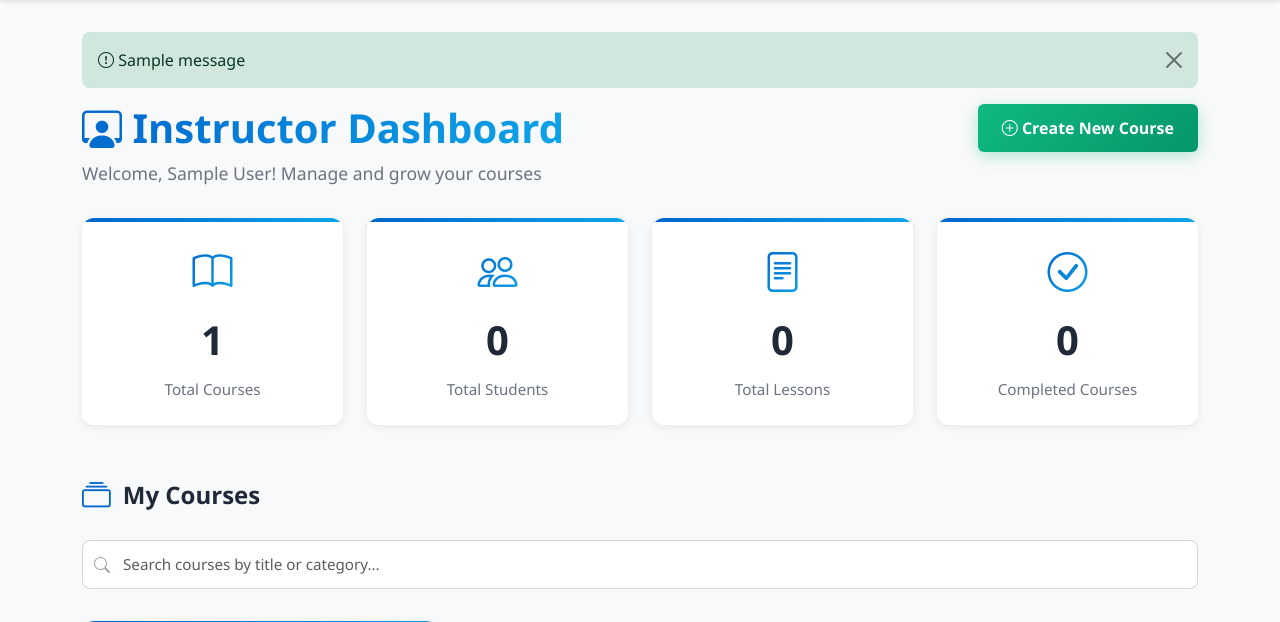
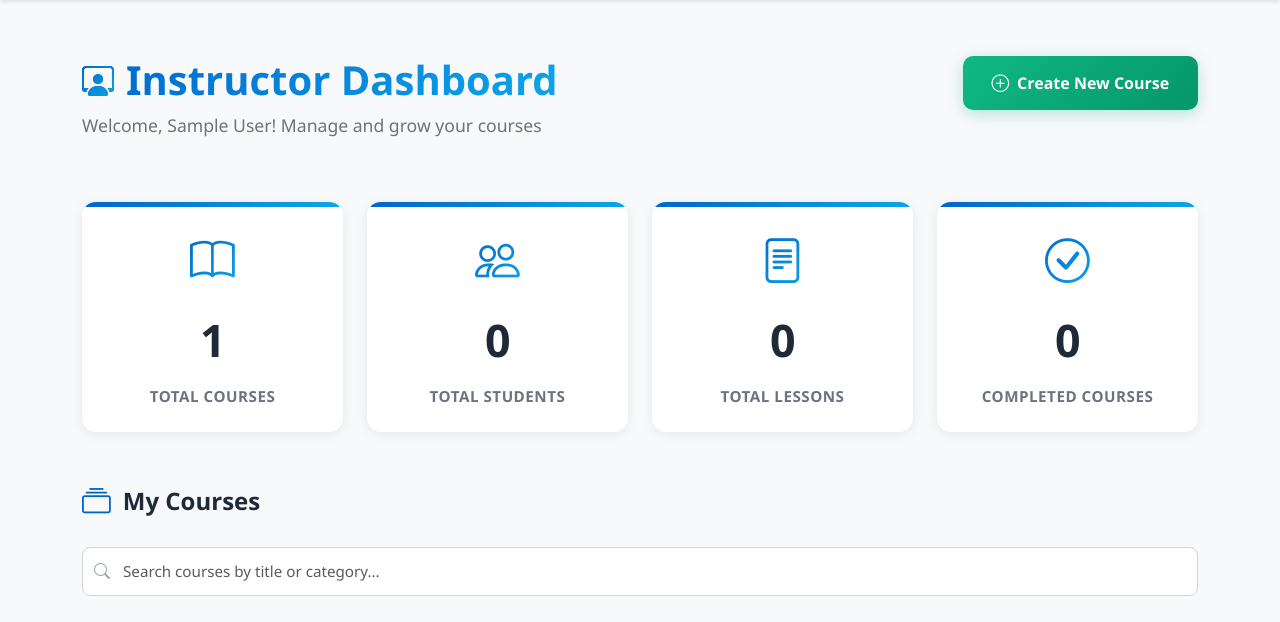
Before and after one commit to pritamrangari27/E-Learning-Platform, a Flask app: page /dashboard in a window 1280 px wide. Shown: the part 62-684 px from the top of the page. Run offline with Flask 3, Linux system fonts and the light colour scheme; the visitor is signed in with stand-in values (Sample User, id 1); tables that the repository leaves empty hold one stand-in row (values such as "Sample post"); one stand-in notice (Sample message) is shown.

Commit message:
Enhance instructor dashboard styling - improved empty state, stat cards, and animations

```diff
--- a/app/templates/base.html
+++ b/app/templates/base.html
@@ -967,18 +967,6 @@
             </div>
             {% endif %}
 
-            <!-- Flash Messages -->
-            {% with messages = get_flashed_messages(with_categories=true) %}
-                {% if messages %}
-                    {% for category, message in messages %}
-                        <div class="alert alert-{{ 'danger' if category == 'danger' else 'success' if category == 'success' else 'warning' if category == 'warning' else 'info' }} alert-dismissible fade show" role="alert">
-                            <i class="bi bi-exclamation-circle"></i> {{ message }}
-                            <button type="button" class="btn-close" data-bs-dismiss="alert"></button>
-                        </div>
-                    {% endfor %}
-                {% endif %}
-            {% endwith %}
-
             {% block content %}{% endblock %}
         </div>
     </div>
--- a/app/templates/instructor_dashboard.html
+++ b/app/templates/instructor_dashboard.html
@@ -6,8 +6,9 @@
 <style>
     /* Dashboard Styles */
     .instructor-header {
-        margin-bottom: 2rem;
+        margin-bottom: 2.5rem;
         animation: slideDown 0.5s ease-out;
+        padding: 1.5rem 0;
     }
 
     .instructor-header h1 {
@@ -18,6 +19,15 @@
         -webkit-text-fill-color: transparent;
         background-clip: text;
         margin-bottom: 0.5rem;
+        display: flex;
+        align-items: center;
+        gap: 0.75rem;
+    }
+
+    .instructor-header h1 i {
+        font-size: 2rem;
+        background: linear-gradient(135deg, #0066cc 0%, #0ea5e9 100%);
+        -webkit-background-clip: text;
     }
 
     .instructor-header .subtitle {
@@ -29,10 +39,15 @@
     .create-course-btn {
         background: linear-gradient(135deg, #10b981 0%, #059669 100%);
         border: none;
-        padding: 0.75rem 1.5rem;
+        padding: 0.85rem 1.8rem;
         font-weight: 600;
         transition: all 0.3s ease;
         box-shadow: 0 4px 15px rgba(16, 185, 129, 0.3);
+        border-radius: 10px;
+        font-size: 1rem;
+        display: inline-flex;
+        align-items: center;
+        gap: 0.5rem;
     }
 
     .create-course-btn:hover {
@@ -41,15 +56,19 @@
         color: white;
     }
 
+    .create-course-btn i {
+        font-size: 1.1rem;
+    }
+
     /* Stat Cards */
     .stat-card {
         background: white;
         border: none;
-        border-radius: 12px;
+        border-radius: 14px;
         overflow: hidden;
         position: relative;
         transition: all 0.3s ease;
-        box-shadow: 0 2px 8px rgba(0, 0, 0, 0.08);
+        box-shadow: 0 2px 12px rgba(0, 0, 0, 0.08);
         animation: cardFade 0.5s ease-out backwards;
     }
 
@@ -86,8 +105,9 @@
         top: 0;
         left: 0;
         right: 0;
-        height: 4px;
+        height: 5px;
         background: linear-gradient(90deg, #0066cc, #0ea5e9);
+        transition: height 0.3s ease;
     }
 
     .stat-card:nth-child(2)::before {
@@ -103,17 +123,26 @@
     }
 
     .stat-card:hover {
-        transform: translateY(-5px);
-        box-shadow: 0 12px 24px rgba(0, 0, 0, 0.1);
+        transform: translateY(-6px);
+        box-shadow: 0 16px 32px rgba(0, 0, 0, 0.12);
+    }
+
+    .stat-card:hover::before {
+        height: 6px;
     }
 
     .stat-icon {
-        font-size: 2.5rem;
+        font-size: 2.8rem;
         margin-bottom: 1rem;
         background: linear-gradient(135deg, #0066cc, #0ea5e9);
         -webkit-background-clip: text;
         -webkit-text-fill-color: transparent;
         background-clip: text;
+        transition: transform 0.3s ease;
+    }
+
+    .stat-card:hover .stat-icon {
+        transform: scale(1.15);
     }
 
     .stat-card:nth-child(2) .stat-icon {
@@ -132,17 +161,20 @@
     }
 
     .stat-value {
-        font-size: 2.5rem;
-        font-weight: 700;
+        font-size: 2.8rem;
+        font-weight: 800;
         color: #1f2937;
-        margin: 0.5rem 0;
+        margin: 0.75rem 0;
+        letter-spacing: -0.5px;
     }
 
     .stat-label {
         color: #6b7280;
-        font-weight: 500;
+        font-weight: 600;
         margin: 0;
         font-size: 0.95rem;
+        text-transform: uppercase;
+        letter-spacing: 0.5px;
     }
 
     /* Course Cards */
```
Also changed, not shown: other parts of app/templates/instructor_dashboard.html (+100 -11 lines).
